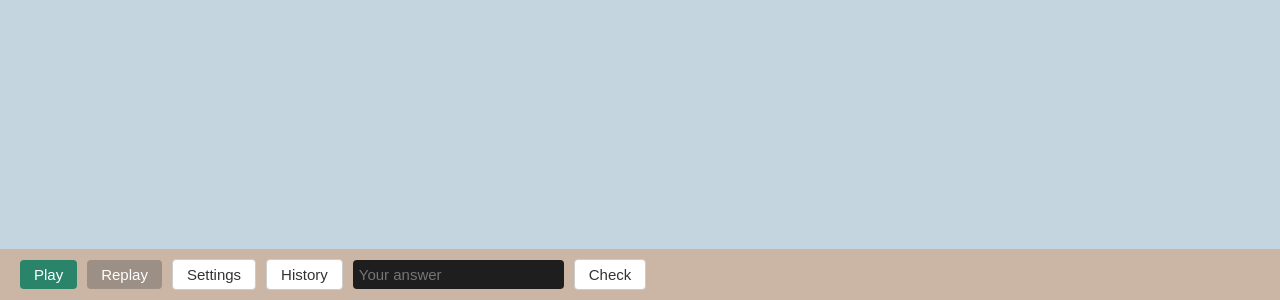
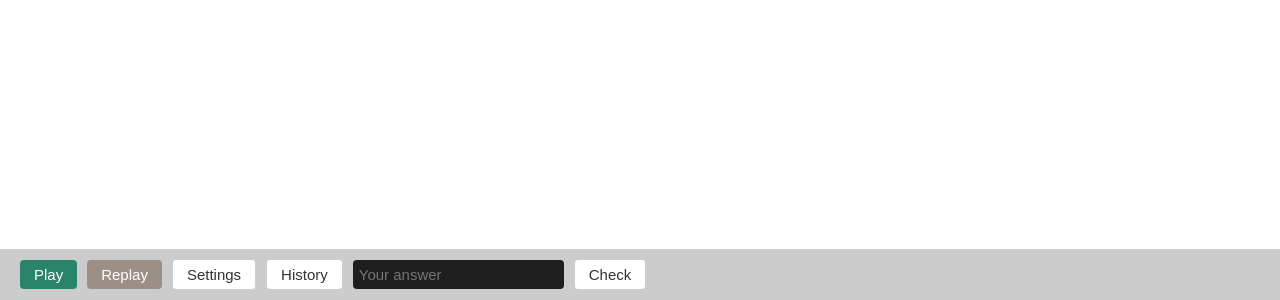
Before and after one commit to Anders0nlima/mental_calculation, a React (Vite) app: page / in a window 1280 px wide. Shown: the part 500-800 px from the top of the page. Built offline with nearby package versions, Linux system fonts and the light colour scheme.

Commit message:
versao-6

```diff
--- a/src/componentes/FlashTest.module.css
+++ b/src/componentes/FlashTest.module.css
@@ -1,5 +1,5 @@
 .container {
-  background-color: #c4d5e0;
+  background-color: white;
   height: 100vh;
   display: flex;
   flex-direction: column;
@@ -18,7 +18,7 @@
 }
 
 .bottomBar {
-  background-color: #cbb5a4;
+  background-color: rgba(0, 0, 0, 0.199);
   padding: 10px 20px;
   display: flex;
   align-items: center;
```
